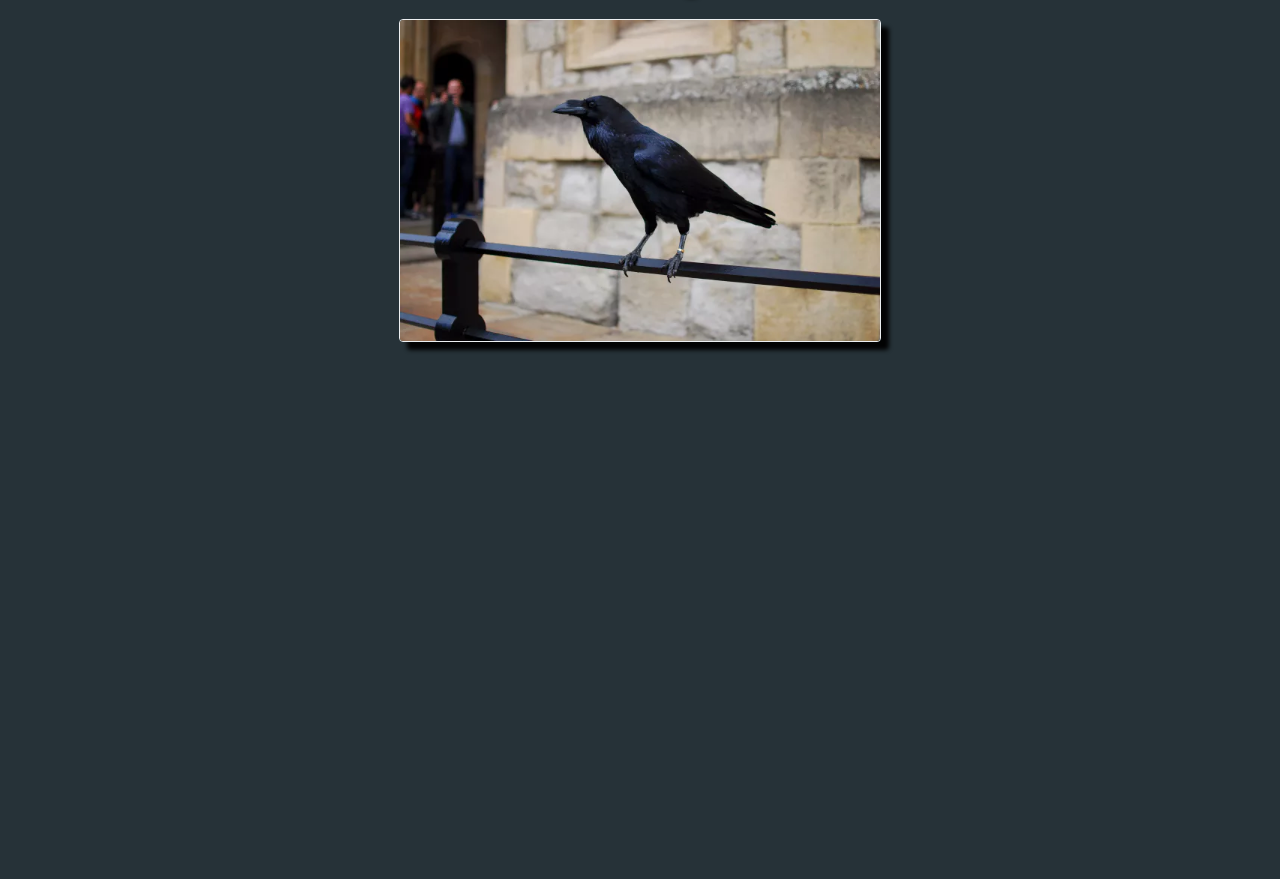
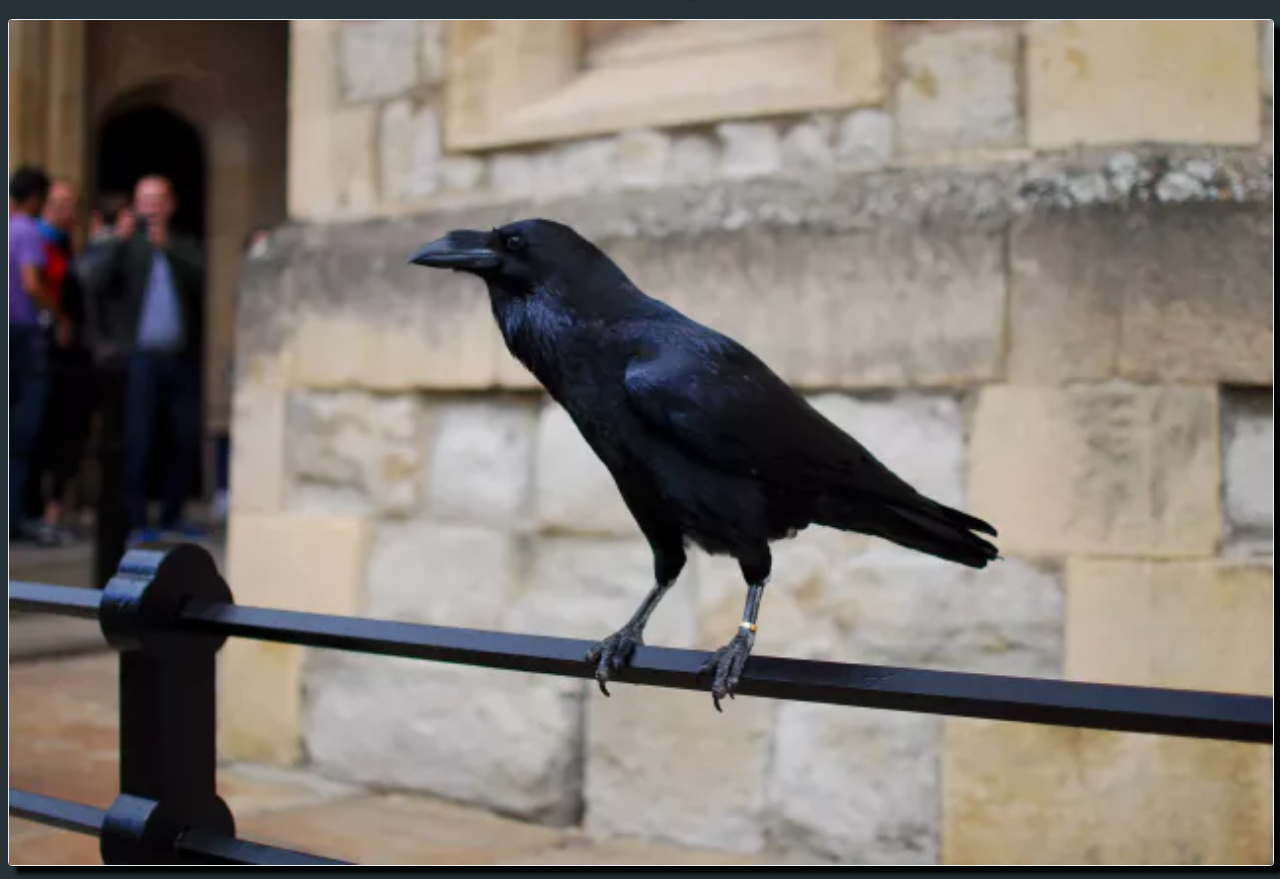
Before and after one commit to adi-dev/adi-dev, a plain HTML site: page index.html in a window 1280 px wide. Shown: the part 67-946 px from the top of the page. Before the commit the page ends 800 px from the top, so only its background shows below. Drawn offline with Linux system fonts and the light colour scheme.

Commit message:
Changed img1 width and moved this property to css

```diff
--- a/index.html
+++ b/index.html
@@ -9,7 +9,7 @@
 <body>
     <h1 class="centered">Test site on github</h1>
     <div class="centered">
-        <img src="res/img1.webp" alt="Crow" width="480" class="img1">
+        <img src="res/img1.webp" alt="Crow" class="img1">
     </div>
 </body>
 </html>
--- a/res/styles.css
+++ b/res/styles.css
@@ -7,6 +7,8 @@ h1 {
     text-shadow: #000000f0 0.1rem 0.1rem 0.25rem;
 }
 .img1 {
+    width: 100%;
+    max-width: 640;
     border: 1px solid #eceff1;
     border-radius: 0.25rem;
     box-shadow: #000000f0 0.5rem 0.5rem 0.25rem;
```
